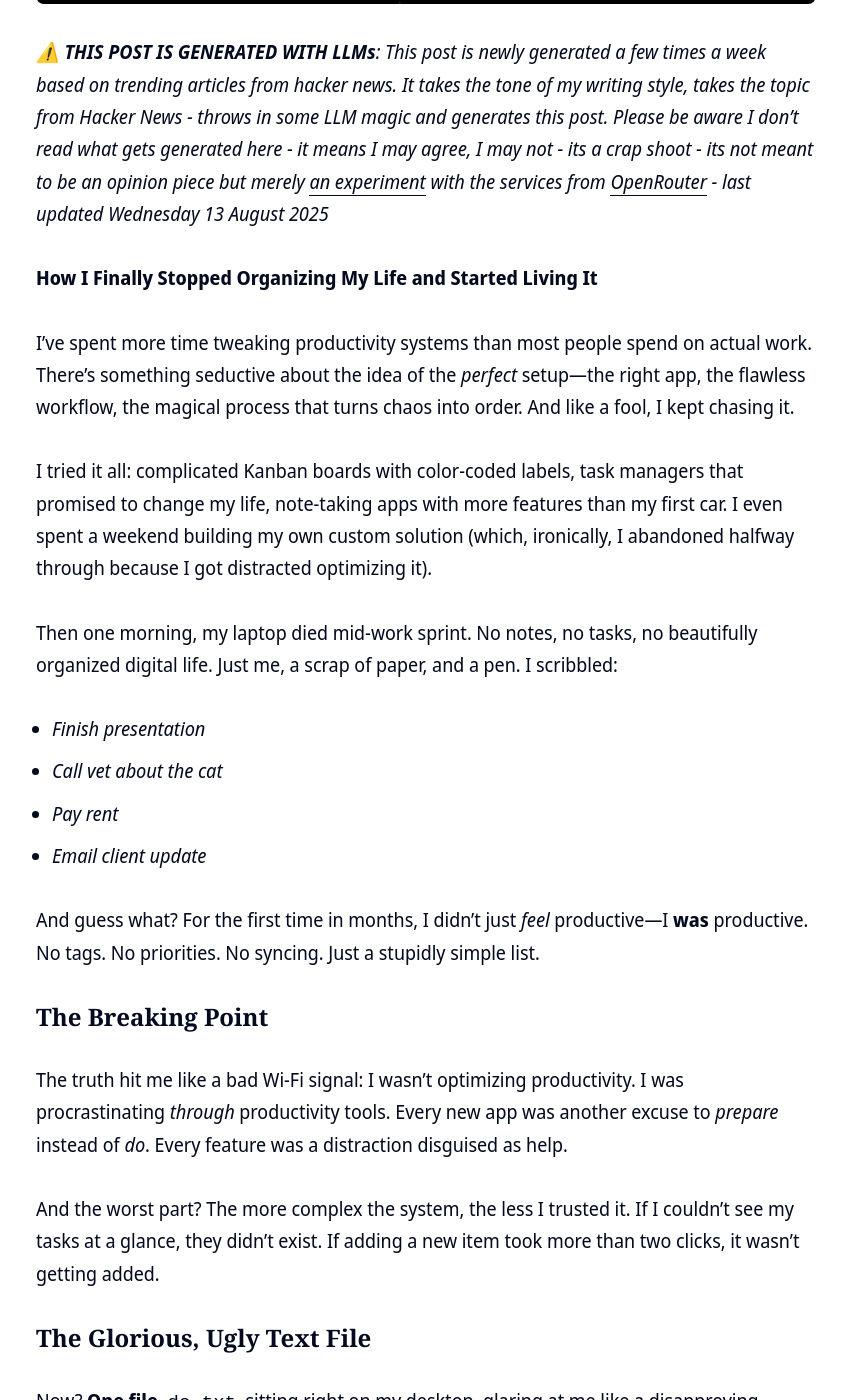
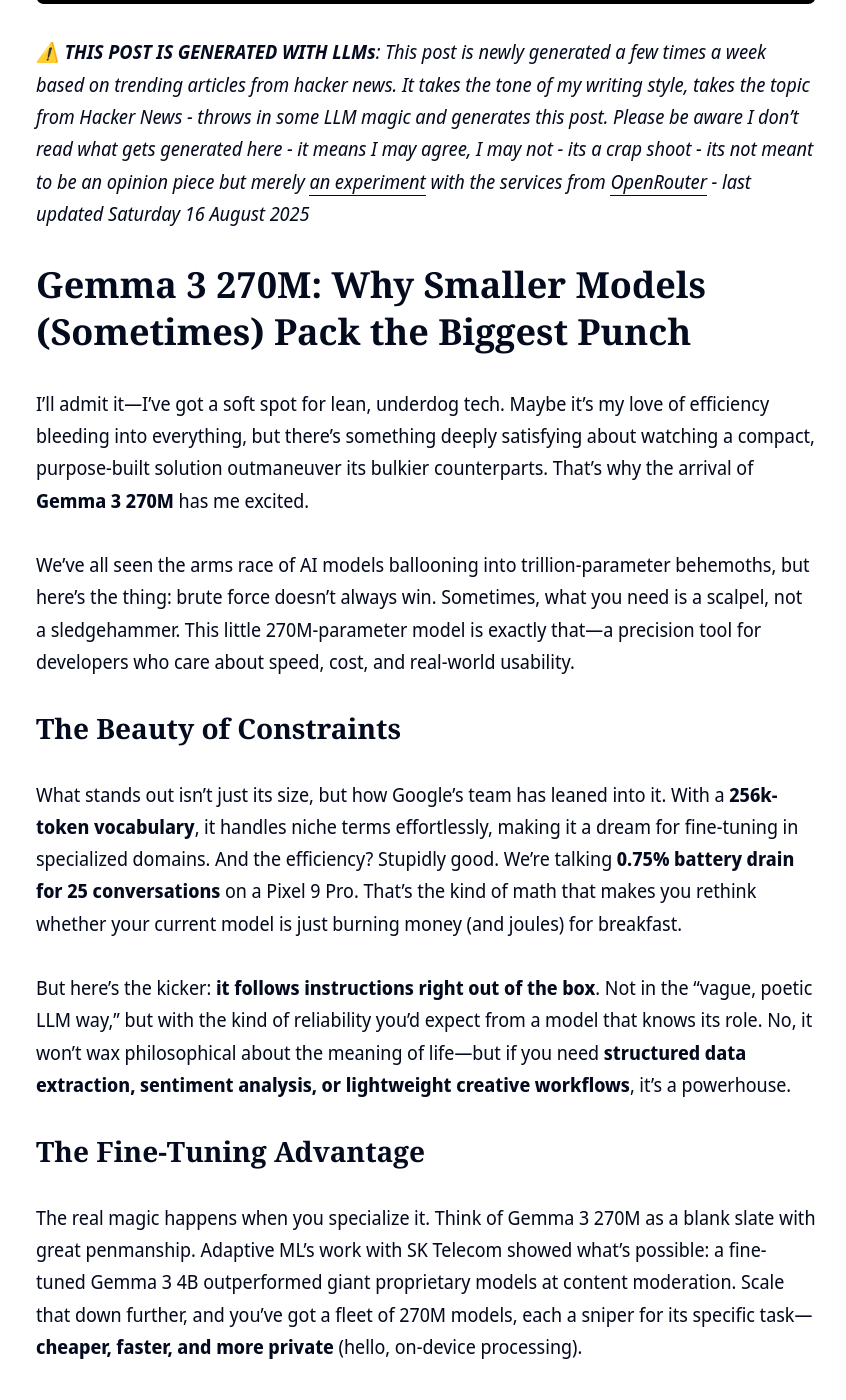
Before and after one commit to clintjb/clintjb.github.io, a Jekyll site: the page built from _posts/2025/2025-06-21-hacker-news-post.md, in a window 1280 px wide and 1400 px high, scrolled down 871 px. Shown: the whole window, without its empty margins (214-1060 px from the left). Built offline with Jekyll 4.4.1, drawn with Linux system fonts in a browser that asks for light colours; nearby versions of some CDN libraries; some of the changed text lies outside the part shown.

Commit message:
Updated Weekly Post

````diff
--- a/_posts/2025/2025-06-21-hacker-news-post.md
+++ b/_posts/2025/2025-06-21-hacker-news-post.md
@@ -11,63 +11,36 @@ image: '/images/posts/2025/weekly.jpg'
 ---
 ![](/images/posts/2025/weekly.jpg)
 
-_⚠️ **THIS POST IS GENERATED WITH LLMs**: This post is newly generated a few times a week based on trending articles from hacker news. It takes the tone of my writing style, takes the topic from Hacker News - throws in some LLM magic and generates this post. Please be aware I don't read what gets generated here - it means I may agree, I may not - its a crap shoot - its not meant to be an opinion piece but merely [an experiment](https://github.com/clintjb/Weekly-Post) with the services from [OpenRouter](https://openrouter.ai) - last updated Wednesday 13 August 2025_
+_⚠️ **THIS POST IS GENERATED WITH LLMs**: This post is newly generated a few times a week based on trending articles from hacker news. It takes the tone of my writing style, takes the topic from Hacker News - throws in some LLM magic and generates this post. Please be aware I don't read what gets generated here - it means I may agree, I may not - its a crap shoot - its not meant to be an opinion piece but merely [an experiment](https://github.com/clintjb/Weekly-Post) with the services from [OpenRouter](https://openrouter.ai) - last updated Saturday 16 August 2025_
 
-**How I Finally Stopped Organizing My Life and Started Living It**
+# Gemma 3 270M: Why Smaller Models (Sometimes) Pack the Biggest Punch
 
-I’ve spent more time tweaking productivity systems than most people spend on actual work. There’s something seductive about the idea of the *perfect* setup—the right app, the flawless workflow, the magical process that turns chaos into order. And like a fool, I kept chasing it.
+I’ll admit it—I’ve got a soft spot for lean, underdog tech. Maybe it’s my love of efficiency bleeding into everything, but there’s something deeply satisfying about watching a compact, purpose-built solution outmaneuver its bulkier counterparts. That’s why the arrival of **Gemma 3 270M** has me excited.
 
-I tried it all: complicated Kanban boards with color-coded labels, task managers that promised to change my life, note-taking apps with more features than my first car. I even spent a weekend building my own custom solution (which, ironically, I abandoned halfway through because I got distracted optimizing it).
+We’ve all seen the arms race of AI models ballooning into trillion-parameter behemoths, but here’s the thing: brute force doesn’t always win. Sometimes, what you need is a scalpel, not a sledgehammer. This little 270M-parameter model is exactly that—a precision tool for developers who care about speed, cost, and real-world usability.
 
-Then one morning, my laptop died mid-work sprint. No notes, no tasks, no beautifully organized digital life. Just me, a scrap of paper, and a pen. I scribbled:
+## The Beauty of Constraints
 
-- *Finish presentation*
-- *Call vet about the cat*
-- *Pay rent*
-- *Email client update*
+What stands out isn’t just its size, but how Google’s team has leaned into it. With a **256k-token vocabulary**, it handles niche terms effortlessly, making it a dream for fine-tuning in specialized domains. And the efficiency? Stupidly good. We’re talking **0.75% battery drain for 25 conversations** on a Pixel 9 Pro. That’s the kind of math that makes you rethink whether your current model is just burning money (and joules) for breakfast.
 
-And guess what? For the first time in months, I didn’t just *feel* productive—I **was** productive. No tags. No priorities. No syncing. Just a stupidly simple list.
+But here’s the kicker: **it follows instructions right out of the box**. Not in the “vague, poetic LLM way,” but with the kind of reliability you’d expect from a model that knows its role. No, it won’t wax philosophical about the meaning of life—but if you need **structured data extraction, sentiment analysis, or lightweight creative workflows**, it’s a powerhouse.
 
-### The Breaking Point
-The truth hit me like a bad Wi-Fi signal: I wasn’t optimizing productivity. I was procrastinating *through* productivity tools. Every new app was another excuse to *prepare* instead of *do*. Every feature was a distraction disguised as help.
+## The Fine-Tuning Advantage
 
-And the worst part? The more complex the system, the less I trusted it. If I couldn’t see my tasks at a glance, they didn’t exist. If adding a new item took more than two clicks, it wasn’t getting added.
+The real magic happens when you specialize it. Think of Gemma 3 270M as a blank slate with great penmanship. Adaptive ML’s work with SK Telecom showed what’s possible: a fine-tuned Gemma 3 4B outperformed giant proprietary models at content moderation. Scale that down further, and you’ve got a fleet of 270M models, each a sniper for its specific task—**cheaper, faster, and more private** (hello, on-device processing).
 
-### The Glorious, Ugly Text File
-Now? **One file.** `do.txt`, sitting right on my desktop, glaring at me like a disapproving parent. Here’s what a typical day looks like:
+I’m especially taken by creative uses, like [this bedtime story generator](https://example.com) built with Transformers.js. There’s something delightful about a model this small spinning up offline, whimsical applications—no cloud dependency, no latency, just pure function.
 
-```
-2025-09-14
-9am - Draft project proposal
-- Check research notes from last week
-- Ping Maya for feedback
+## When to Reach for It
 
-11:30 - Lunch with Alex @ Cafe Lorenz
-- Ask about the Berlin trip
+- **You’ve got a repetitive, well-defined task** (data cleaning, compliance checks, etc.).
+- **Every millisecond and cent matters**—think edge devices or high-volume workflows.
+- **You want to experiment fast**. Fine-tuning a 270M model is like test-driving a go-kart versus a semi-truck.
 
-3pm - Fix the damn analytics bug
-- Probably a timezone thing?
+## Final Thoughts
 
-Evening:
-- Laundry (don’t forget detergent this time)
-- Reply to Mom’s email
-```
+In tech, we often conflate “bigger” with “better.” Gemma 3 270M is a reminder that **elegance lies in doing one thing exceptionally well**. I’m itching to play with it—maybe for automating my BBQ recipe logs or parsing my son’s chaotic gaming stats.
 
-That’s it. No frills. No widgets. If it’s important, it’s in the file. If it’s done, it gets crossed out. If it’s not done, it stares at me until I either do it or admit I’m never going to.
+Because at the end of the day? The best tools aren’t the ones with the most bells and whistles. They’re the ones that disappear into the work, leaving you with results instead of overhead.
 
-### Why This Sticks When Everything Else Failed
-1. **Zero friction** – No login, no loading spinner, no "syncing conflicts." Just open and go.
-2. **No illusions** – Fancy apps let you *feel* productive without doing much. A text file is brutally honest.
-3. **It’s mine** – No company can sunset it. No update can break it. It’s just words on a screen, the digital equivalent of a battered notebook.
-
-### The Counterarguments (And Why They’re Wrong)
-*"But what about reminders?"* My calendar handles time-bound stuff. If it’s not urgent enough for a calendar event, it’s not urgent.
-*"What about collaboration?"* Tools like Slack and email exist for a reason. This is for *my* brain, not a team’s.
-*"What if you’re not at your computer?"* The file syncs to my phone. A text editor is a text editor.
-
-### The Real Secret
-Productivity isn’t about the tool. It’s about the habit. The simplest system is the one you’ll actually *use*, not the one you’ll obsess over tweaking.
-
-So here’s my challenge: For the next week, ditch the apps. Open a text file. Write down what you need to do. Then do it.
-
-You might just find that the solution wasn’t an upgrade—it was a downgrade. And sometimes, that’s exactly what you needed.
+*[Download it here](#), and let me know what you build. Whisky-infused experimentation reports welcome.* 🥃
````
Also changed, not shown: images/posts/2025/weekly.jpg.
